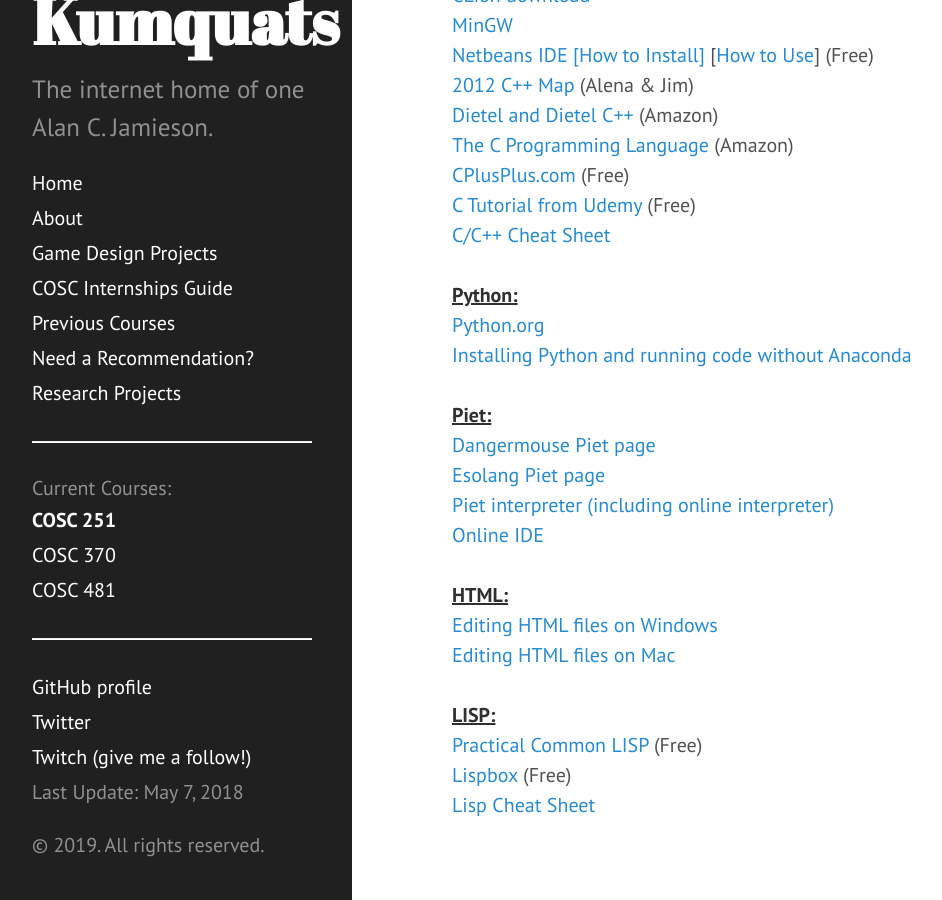
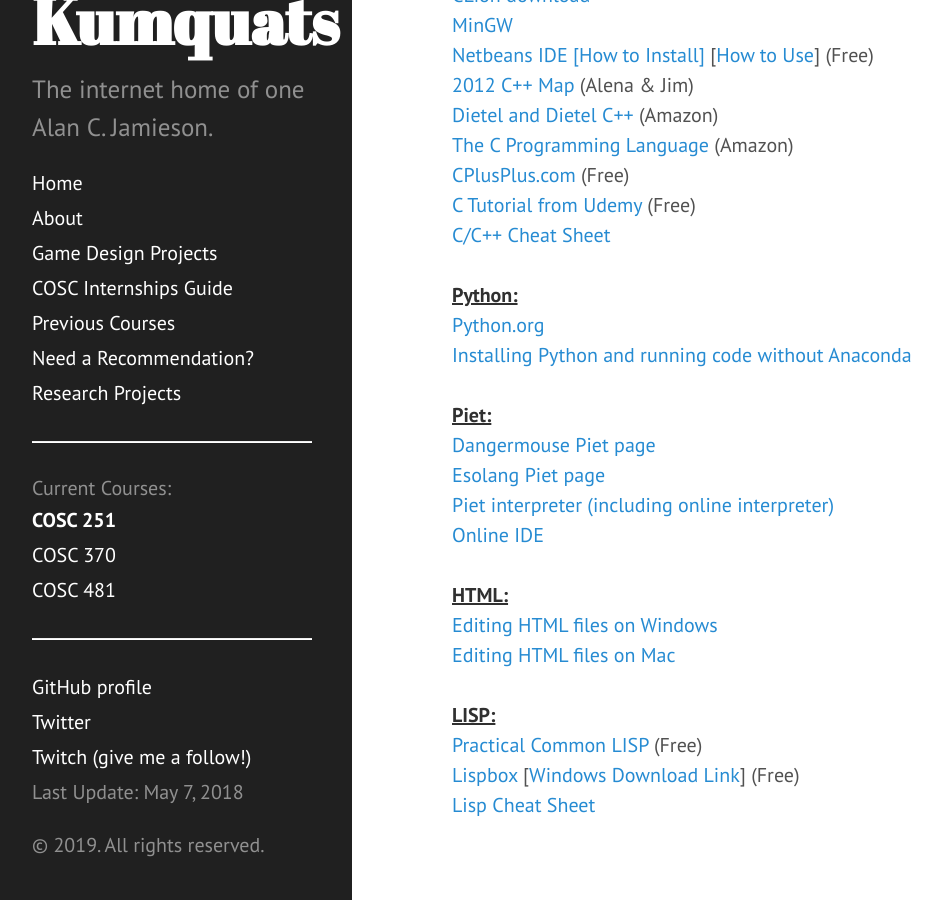
Before and after one commit to ripark/ripark.github.io, a Jekyll site: the page built from s19/cosc251.html, in a window 1280 px wide and 900 px high, scrolled down 1450 px. Shown: the whole window, without its empty margins (8-950 px from the left). Built offline with Jekyll 4.4.1, drawn with Linux system fonts in a browser that asks for light colours; Markdown is read by kramdown in place of the engine named in the settings.

Commit message:
lispbox update

```diff
--- a/s19/cosc251.html
+++ b/s19/cosc251.html
@@ -147,7 +147,7 @@
              rel="self">Practical Common LISP</a> (Free)
         <br />
         <a href="http://common-lisp.net/project/lispbox/"
-             rel="self">Lispbox</a> (Free)
+             rel="self">Lispbox</a> [<a href="http://ripark.github.io/s19/lispbox.zip">Windows Download Link</a>] (Free)
         <br />
         <a href=
         "http://faculty.smcm.edu/acjamieson/s13/LispCheatSheet.pdf"
```
Also changed, not shown: 1 other file.
